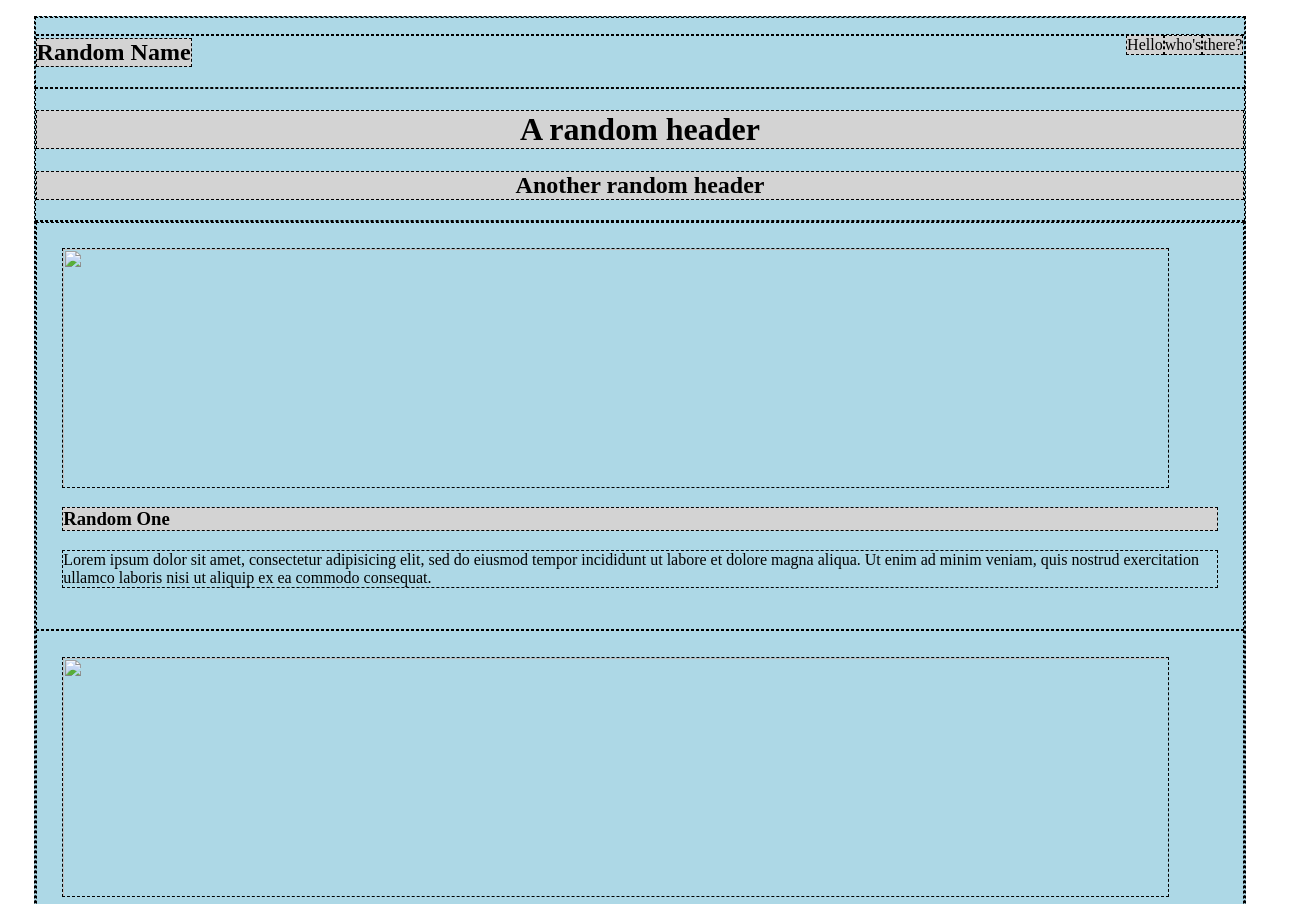
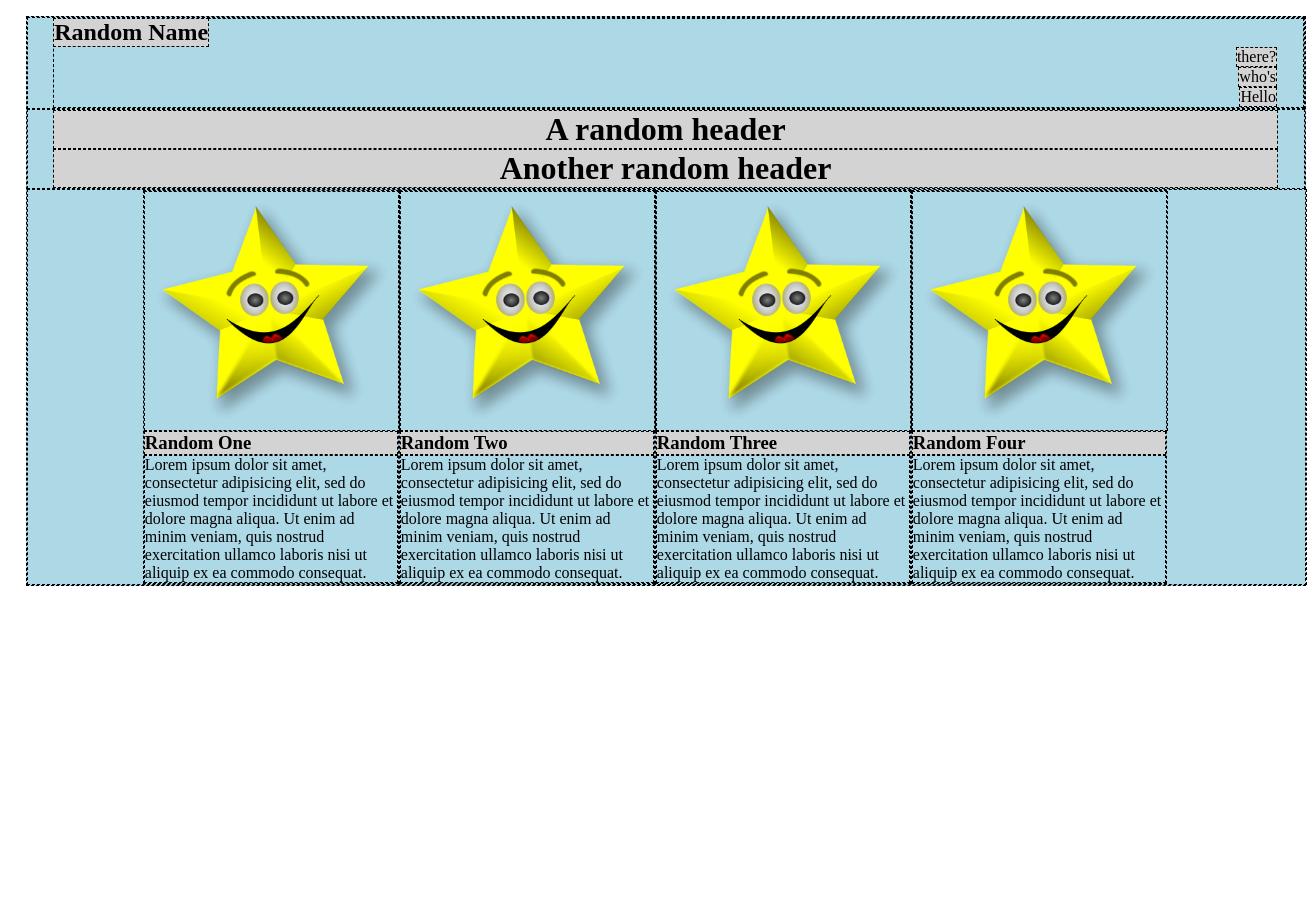
Before and after one commit to michaelkoceja/featured-items, a plain HTML site: page index.html in a window 1280 px wide. Shown: the top 904 px of the page, 1307 px wide, since content can reach past the window. After the commit the page ends 800 px from the top, so only its background shows below. Drawn offline with Linux system fonts and the light colour scheme.

Commit message:
add smiling star image, add clearfix to ul in html, finish css styles, add padding to each div aswell as entire page *

```diff
--- a/css/styles.css
+++ b/css/styles.css
@@ -3,9 +3,13 @@
   border:1px dashed #000;
 }
 
+* {
+  margin: 0;
+}
 /* Main Container */
 .wrap {
   position: relative;
+  width: 100vw;
   background: lightblue;
   margin: 2vh 2vw;
 }
@@ -18,9 +22,10 @@
 
 .nav-bar li {
   /*border: 1px solid red;*/
-  float: right;
-  display: block;
+  display: inline;
+  float: left;
   list-style: none;
+  clear: both;
   background: lightgrey;
 }
 
@@ -31,14 +36,14 @@
   overflow: auto;
 }
 
-.header h1, h2 {
+.header h1 {
   background: lightgrey;
 }
 
 /* Featured Items */
 .featured-items img {
-  height: 30vh;
-  width: 86.5vw;
+  height: 40vh;
+  width: 100vw;
   display: block;
   /*margin: 2vh auto;*/
 }
@@ -47,14 +52,83 @@
   background: lightgrey;
 }
 
-.featured-1, .featured-2, .featured-3, .featured-4 {
-  text-align: left;
-  padding: 2vw;
-}
-
 /* Clearfix */
 .clearfix:after {
   content: "";
   display: table;
   clear: both;
 }
+
+@media screen and (min-width:700px) {
+  .nav-bar li {
+    display: inline;
+    float: right;
+    list-style: none;
+    clear: both;
+    margin-right: 2vw;
+  }
+  .nav-bar {
+    padding-left: 2vw;
+  }
+  .header {
+    padding: 0 2vw;
+  }
+  .featured-items {
+    width: 100vw;
+    padding-left: 5.5vw;
+  }
+  .featured-items img{
+    width: 43.25vw;
+    height: 30vh;
+    display: block;
+  }
+  .featured-1 {
+    float: left;
+    display: inline-block;
+    width: 43.25vw;
+  }
+  .featured-2 {
+    float: left;
+    display: inline-block;
+    width: 43.25vw;
+  }
+  .featured-3 {
+    float: left;
+    display: inline-block;
+    width: 43.25vw;
+  }
+  .featured-4 {
+    float: left;
+    display: inline-block;
+    width: 43.25vw;
+  }
+}
+
+@media screen and (min-width:1000px) {
+  .featured-items {
+    padding-left: 9vw;
+  }
+  .featured-items img {
+    width: 20vw;
+  }
+  .featured-1 {
+    float: left;
+    display: inline-block;
+    width: 20vw;
+  }
+  .featured-2 {
+    float: left;
+    display: inline-block;
+    width: 20vw;
+  }
+  .featured-3 {
+    float: left;
+    display: inline-block;
+    width: 20vw;
+  }
+  .featured-4 {
+    float: left;
+    display: inline-block;
+    width: 20vw;
+  }
+}
--- a/index.html
+++ b/index.html
@@ -9,7 +9,7 @@
     <div class="wrap">
       <div class="nav-bar clearfix">
         <h2>Random Name</h2>
-        <ul>
+        <ul class="clearfix">
           <li>there?</li>
           <li>who's</li>
           <li>Hello</li>
@@ -17,26 +17,26 @@
       </div>
       <div class="header">
         <h1>A random header</h1>
-        <h2>Another random header</h2>
+        <h1>Another random header</h1>
       </div>
-      <div class="featured-items">
+      <div class="featured-items clearfix">
         <div class="featured-1">
-          <img src="#" alt="" />
+          <img src="img/smiling-gold-star.png" alt="smiling gold star" />
           <h3>Random One</h3>
           <p>Lorem ipsum dolor sit amet, consectetur adipisicing elit, sed do eiusmod tempor incididunt ut labore et dolore magna aliqua. Ut enim ad minim veniam, quis nostrud exercitation ullamco laboris nisi ut aliquip ex ea commodo consequat.</p>
         </div>
         <div class="featured-2">
-          <img src="#" alt="" />
+          <img src="img/smiling-gold-star.png" alt="smiling gold star" />
           <h3>Random Two</h3>
           <p>Lorem ipsum dolor sit amet, consectetur adipisicing elit, sed do eiusmod tempor incididunt ut labore et dolore magna aliqua. Ut enim ad minim veniam, quis nostrud exercitation ullamco laboris nisi ut aliquip ex ea commodo consequat.</p>
         </div>
         <div class="featured-3">
-          <img src="#" alt="" />
+          <img src="img/smiling-gold-star.png" alt="smiling gold star" />
           <h3>Random Three</h3>
           <p>Lorem ipsum dolor sit amet, consectetur adipisicing elit, sed do eiusmod tempor incididunt ut labore et dolore magna aliqua. Ut enim ad minim veniam, quis nostrud exercitation ullamco laboris nisi ut aliquip ex ea commodo consequat.</p>
         </div>
         <div class="featured-4">
-          <img src="#" alt="" />
+          <img src="img/smiling-gold-star.png" alt="smiling gold star" />
           <h3>Random Four</h3>
           <p>Lorem ipsum dolor sit amet, consectetur adipisicing elit, sed do eiusmod tempor incididunt ut labore et dolore magna aliqua. Ut enim ad minim veniam, quis nostrud exercitation ullamco laboris nisi ut aliquip ex ea commodo consequat.</p>
         </div>
```
Also changed, not shown: img/smiling-gold-star.png (added).
